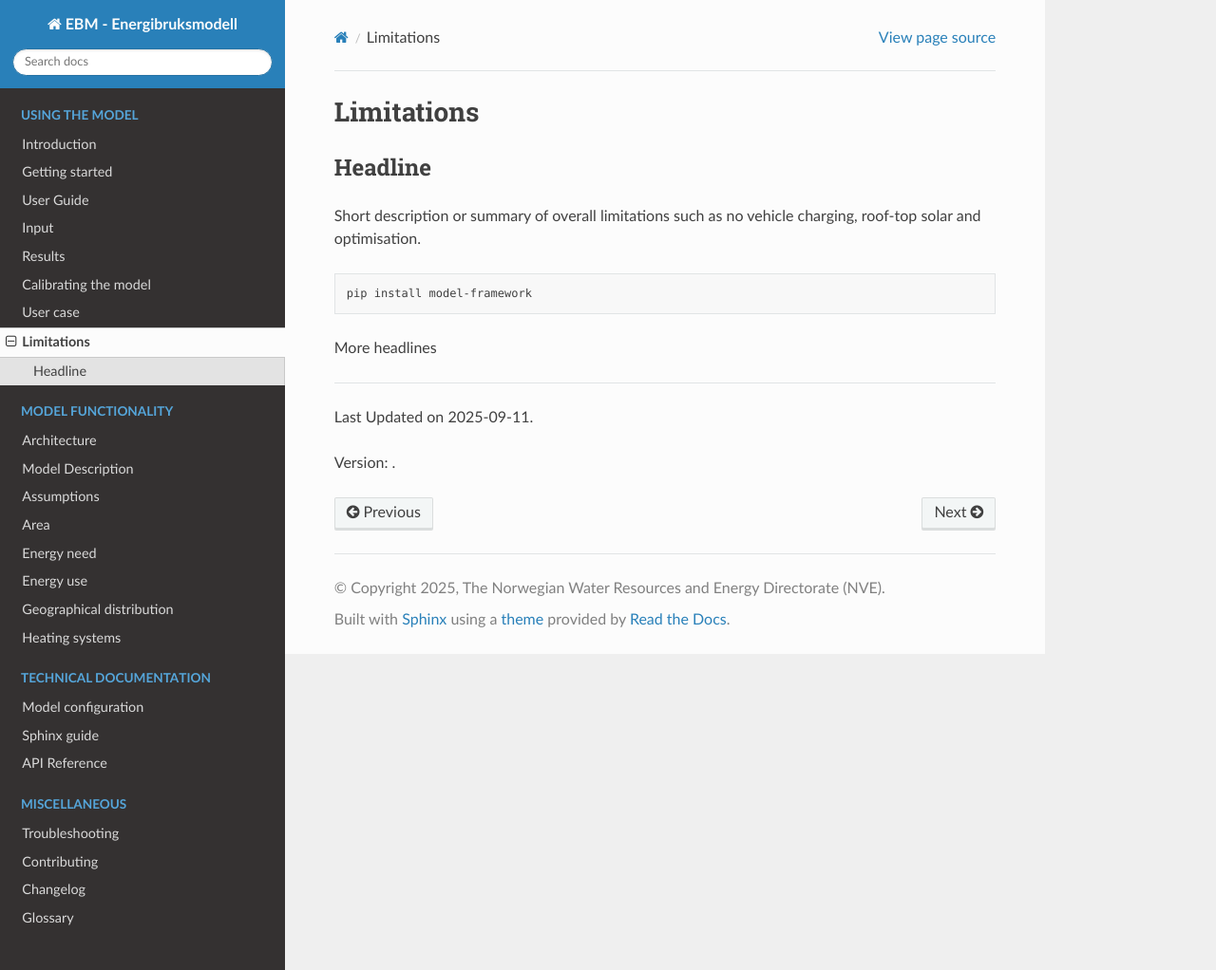
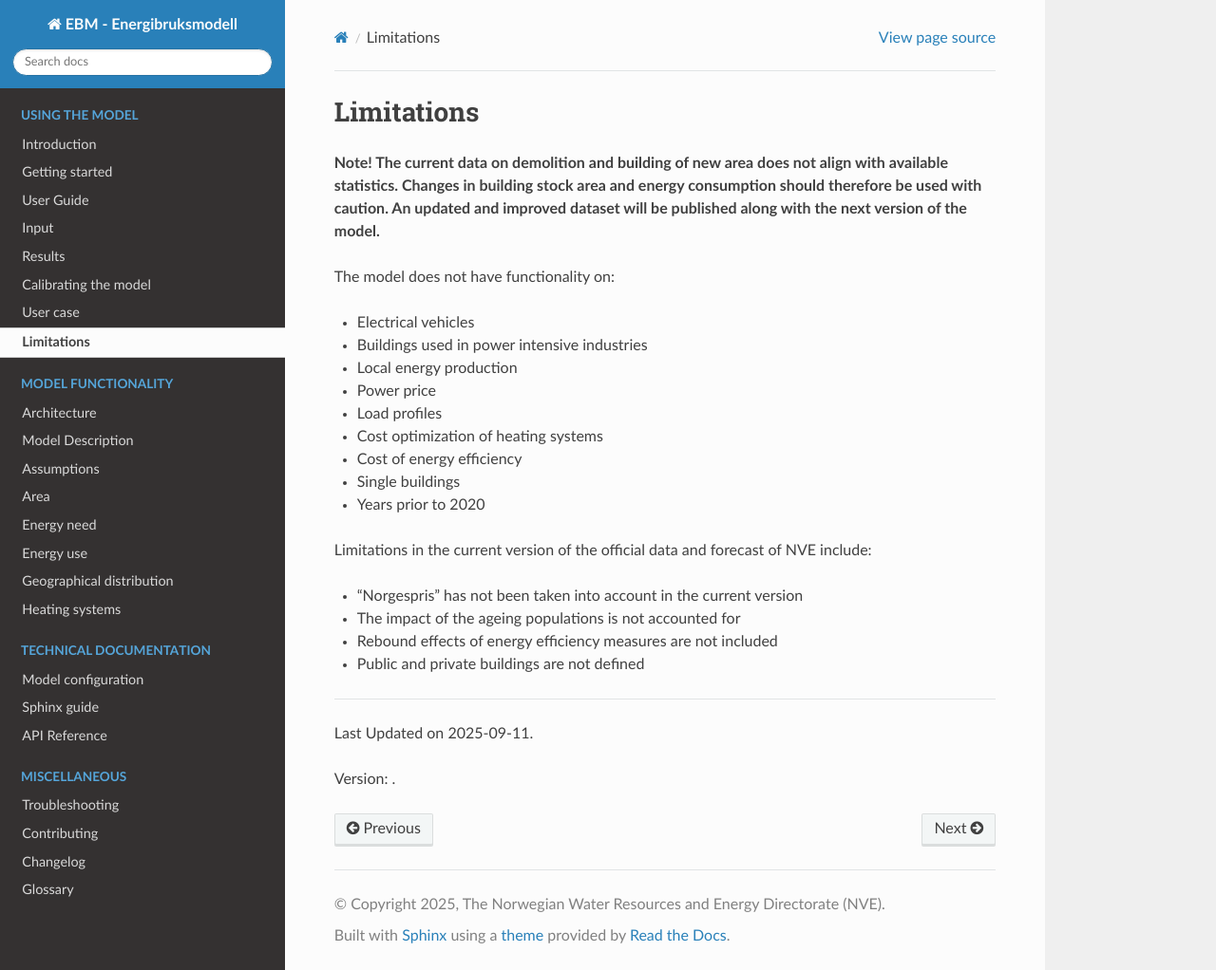
Before and after one commit to NVE/ebm, a Sphinx documentation site: the page built from docs/source/limitations.rst, in a window 1280 px wide and 1022 px high. Shown: the whole window at 95% size. Built offline with Sphinx 7.4.7 and the Read the Docs theme 3.1.0, drawn with Linux system fonts in a browser that asks for light colours; the version number could not be read and is left out.

Commit message:
Added text on Limitations

```diff
--- a/docs/source/limitations.rst
+++ b/docs/source/limitations.rst
@@ -1,18 +1,32 @@
 Limitations
 ============
 
-Headline
---------
+**Note! The current data on demolition and building of new area does not align with available statistics.
+Changes in building stock area and energy consumption should therefore be used with caution.
+An updated and improved dataset will be published along with the next version of the model.**
 
-Short description or summary of overall limitations such as no vehicle charging, roof-top solar and optimisation.
+The model does not have functionality on:
+
+- Electrical vehicles
+- Buildings used in power intensive industries
+- Local energy production
+- Power price
+- Load profiles
+- Cost optimization of heating systems
+- Cost of energy efficiency
+- Single buildings
+- Years prior to 2020
 
 
-.. code-block:: bash
+Limitations in the current version of the official data and forecast of NVE include:
 
-   pip install model-framework
+- "Norgespris" has not been taken into account in the current version
+- The impact of the ageing populations is not accounted for
+- Rebound effects of energy efficiency measures are not included
+- Public and private buildings are not defined
 
 
-More headlines
+
 
 --------------
 
```
